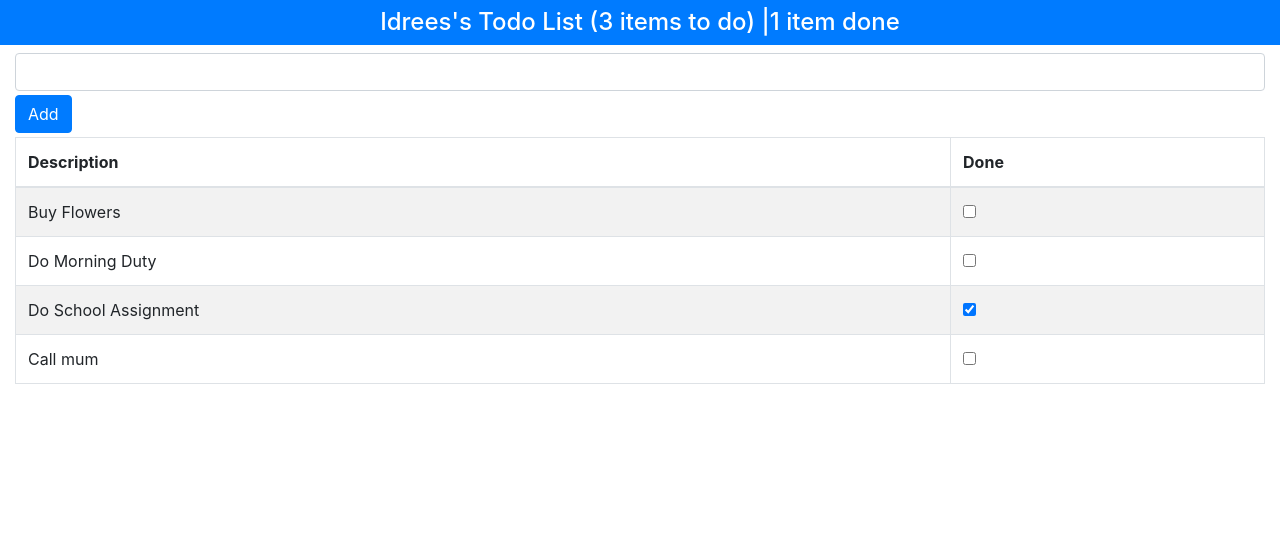
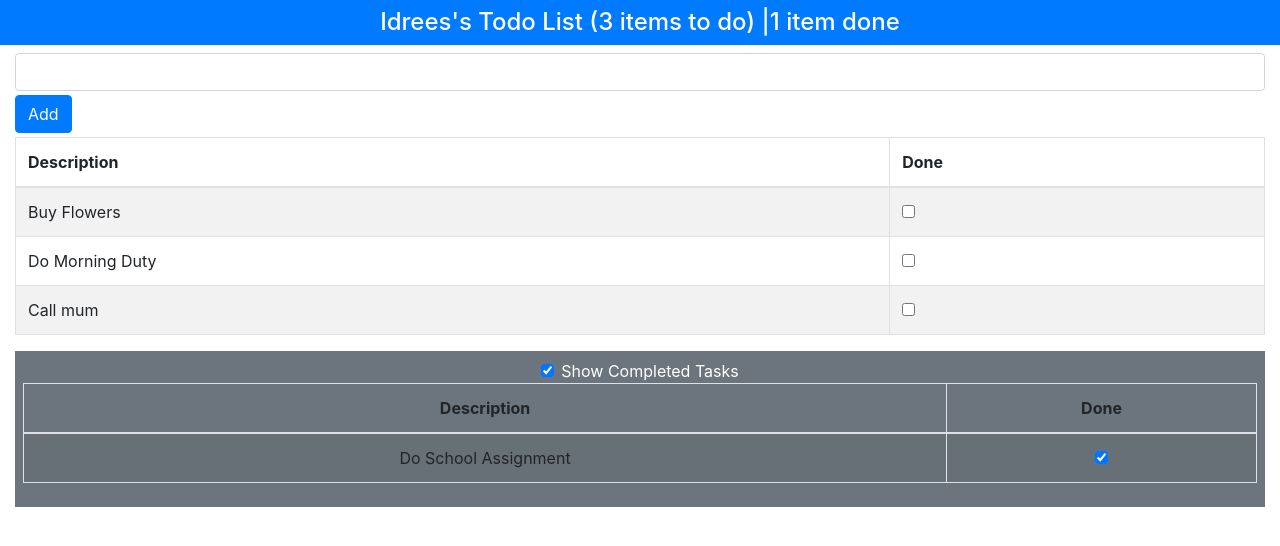
Before and after one commit to dejimania/react-todolist, a React (Create React App) app: page / in a window 1280 px wide. Shown: the top 546 px of the page. Built offline with nearby package versions, Linux system fonts and the light colour scheme.

Commit message:
Manage Completed Tasks in the App component implement visibility control

```diff
--- a/src/App.js
+++ b/src/App.js
@@ -5,6 +5,7 @@
 import { TodoBanner } from './TodoBanner';
 import { TodoCreator } from './TodoCreator';
 import { TodoRow } from './TodoRow';
+import { VisibilityControl } from './VisibilityControl';
 
 import Button from './Counter';
 
@@ -20,7 +21,7 @@
         { action: "Do School Assignment", done: true },
         { action: "Call mum", done: false },
       ],
-      // newItemText: "",
+      showCompleted: true,
     };
   }
 
@@ -46,8 +47,10 @@
     });
   }
 
-  todoTableRows = () => {
-    return this.state.todoItems.map(item =>
+  todoTableRows = (doneValue) => {
+    return this.state.todoItems
+      .filter(item => item.done === doneValue)
+      .map(item =>
         <TodoRow key={item.action} item={ item } callback={ this.toggleTodo} />);
   }
 
@@ -81,8 +84,27 @@
                 <th>Done</th>
               </tr>
             </thead>
-          <tbody>{ this.todoTableRows() }</tbody>
+            <tbody>{ this.todoTableRows(false) }</tbody>
           </table>
+          <div className="bg-secondary text-center text-white p-2">
+            <VisibilityControl
+              description="Completed Tasks"
+              isChecked={ this.state.showCompleted }
+              callback={ (checked) => this.setState({ showCompleted: checked })}
+            />
+            {
+              this.state.showCompleted &&
+              <table className="table table-striped table-bordered">
+              <thead>
+                <tr>
+                  <th>Description</th>
+                  <th>Done</th>
+                </tr>
+              </thead>
+              <tbody>{ this.todoTableRows(true) }</tbody>
+            </table>
+            }
+          </div>
         </div>
 
         {/* <Button></Button> */}
--- /dev/null
+++ b/src/VisibilityControl.js
@@ -0,0 +1,17 @@
+import React, { Component } from 'react';
+
+export class VisibilityControl extends Component {
+  render = () => {
+    return (
+      <div className="form-check">
+        <input className="form-check-input"
+          type="checkbox" checked={ this.props.isChecked }
+          onChange={ (evt) => this.props.callback(this.props.checked) }
+        />
+        <label className="form-check-label">
+          Show { this.props.description }
+        </label>
+      </div>
+    );
+  }
+}
```
Lines whose indentation alone changed are shown as unchanged.
